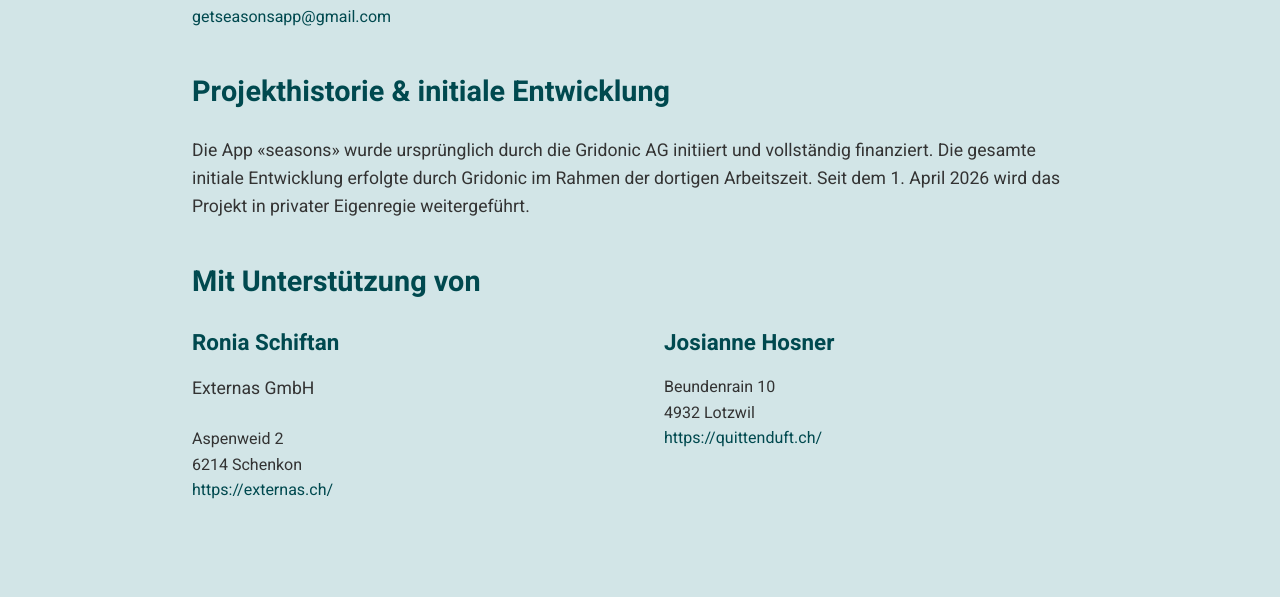
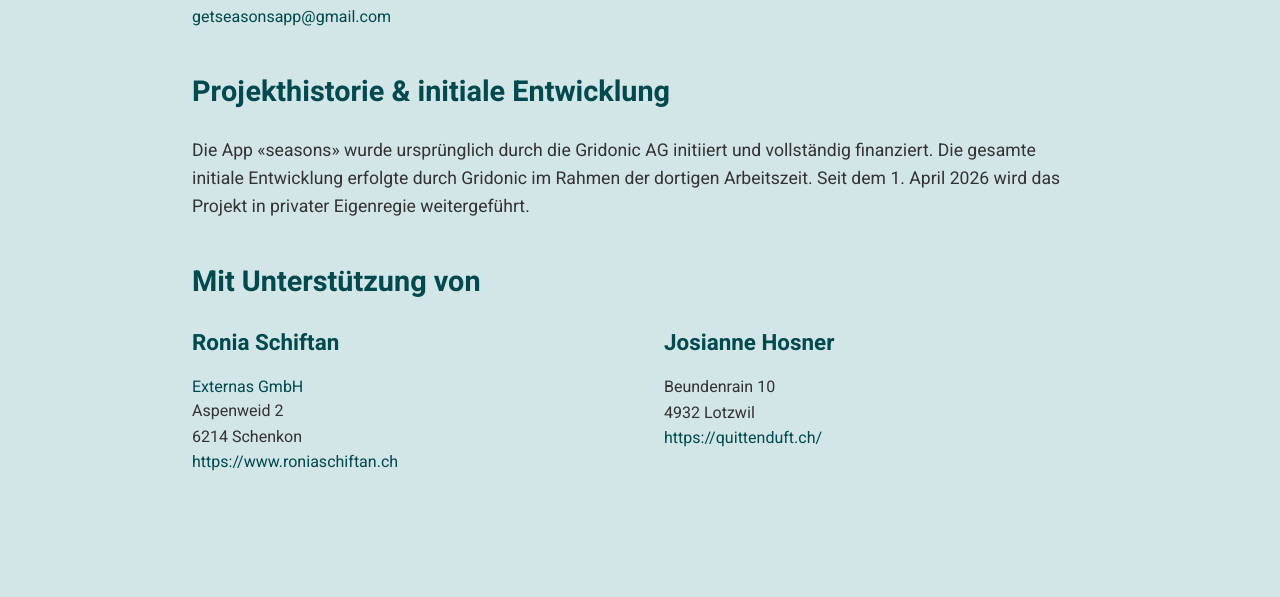
Before and after one commit to MizuBishi/seasons-website, a website: page impressum.html in a window 1280 px wide. Shown: the part 203-800 px from the top of the page. Drawn offline with Linux system fonts and the light colour scheme.

Commit message:
fix: Update supporter information in impressum.html with clickable links for Externas GmbH and Ronia Schiftan, enhancing accessibility and user experience.

```diff
--- a/impressum.html
+++ b/impressum.html
@@ -49,12 +49,14 @@
         <div class="supporters">
           <div class="supporter">
             <h3>Ronia Schiftan</h3>
-            <p>Externas GmbH</p>
+            <a href="https://externas.ch/" target="_blank"
+                >Externas GmbH
+            </a>
             <address>
               Aspenweid 2<br />
               6214 Schenkon<br />
-              <a href="https://externas.ch/" target="_blank"
-                >https://externas.ch/</a
+              <a href="https://www.roniaschiftan.ch/" target="_blank"
+                >https://www.roniaschiftan.ch</a
               >
             </address>
           </div>
```
